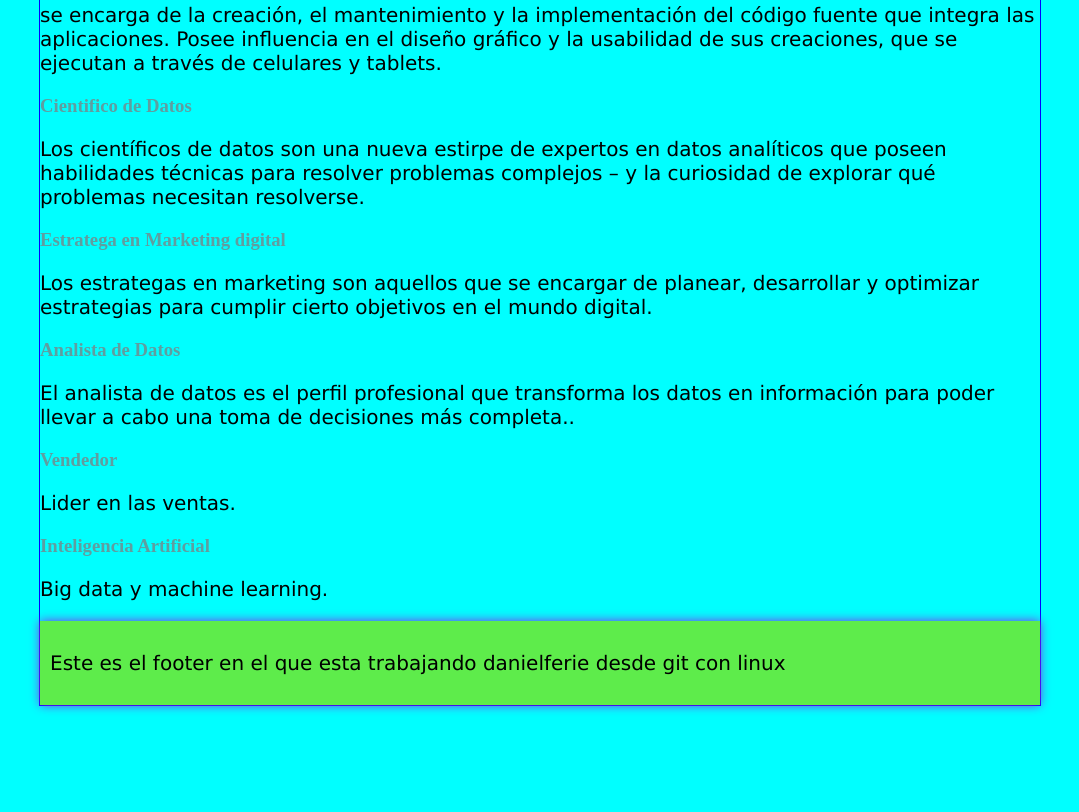
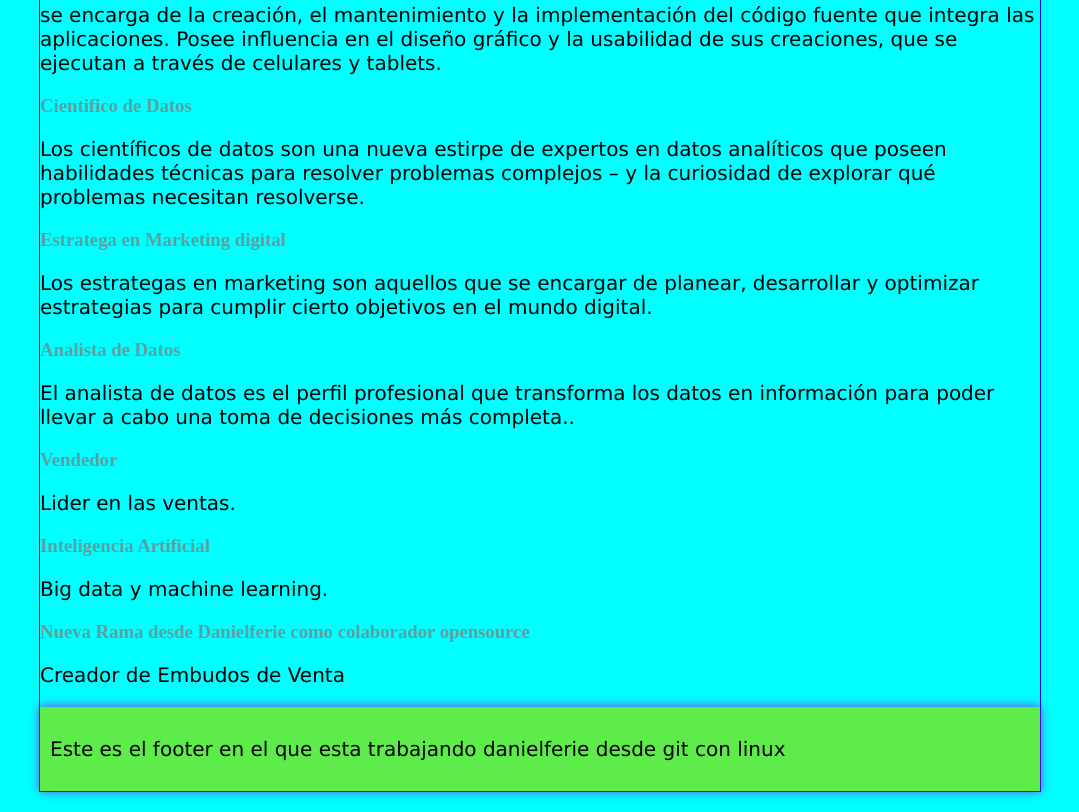
Before and after one commit to Daniel-Escobar/my_fisrt_repository, a plain HTML site: page index.html in a window 1280 px wide. Shown: the part 609-1421 px from the top of the page, without its empty margins (100-1179 px from the left). Before the commit the page ends 1335 px from the top, so only its background shows below. Drawn offline with Linux system fonts and the light colour scheme.

Commit message:
Modifique el archivo index.html agregando una nueva rama de trabajo

```diff
--- a/index.html
+++ b/index.html
@@ -44,6 +44,8 @@
             <p>Lider en las ventas.</p>
         <h3>Inteligencia Artificial</h3>
             <p>Big data y machine learning.</p>
+        <h3>Nueva Rama desde Danielferie como colaborador opensource</h3>
+            <p>Creador de Embudos de Venta</p>
         <footer>
         <p class="footer_p">Este es el footer en el que esta trabajando danielferie desde git con linux</p>
         </footer>
```
